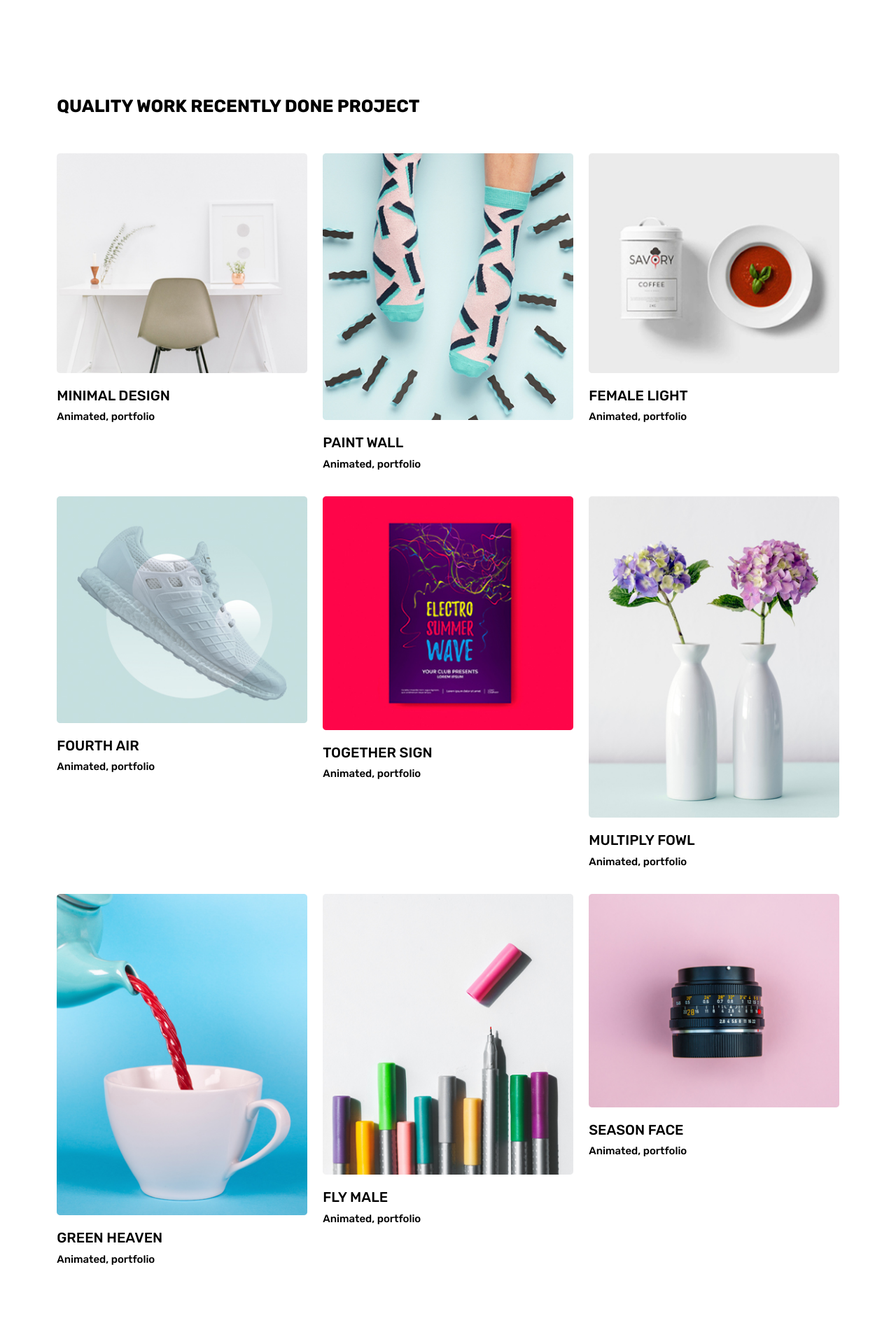
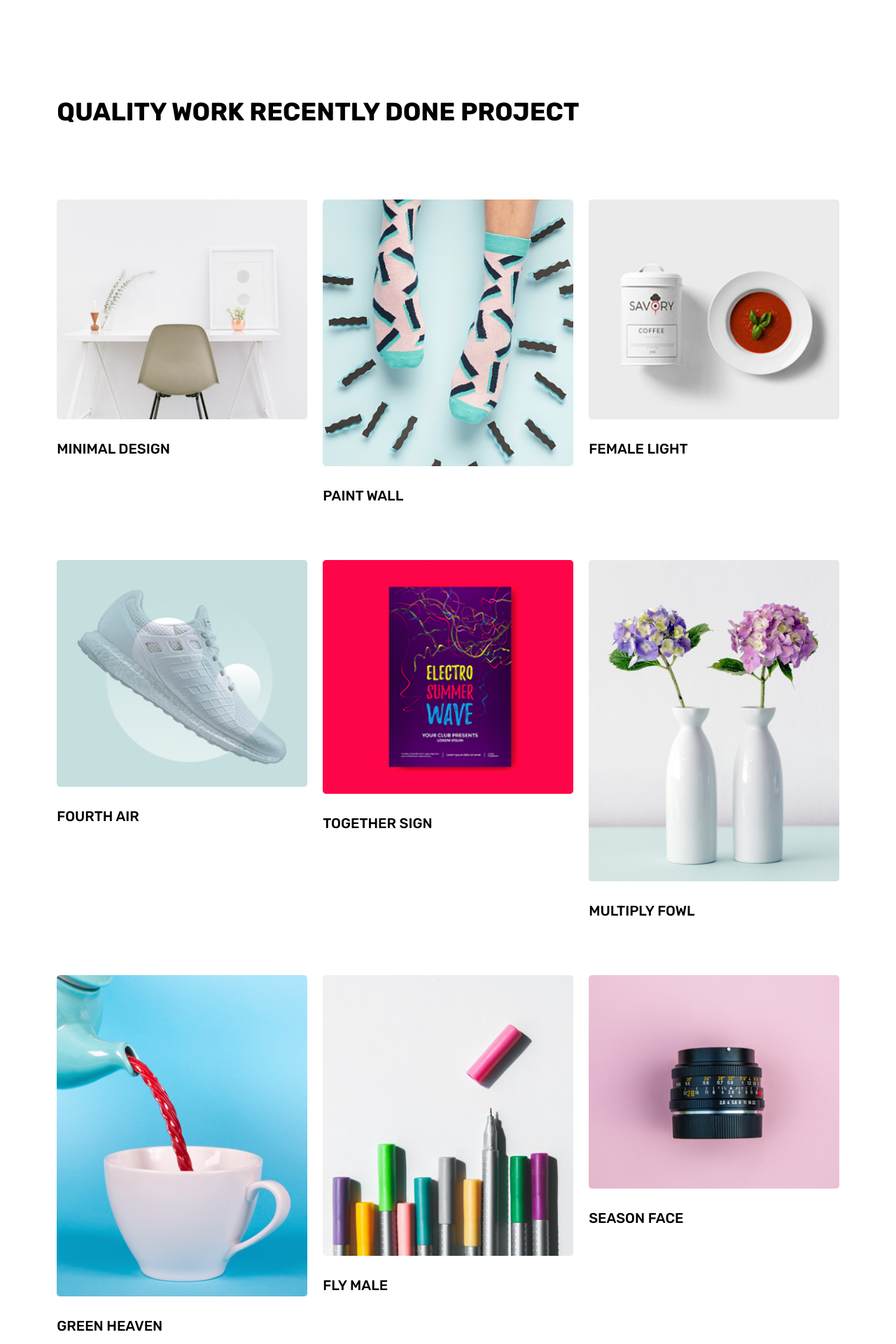
Before and after one commit to CleristonMP/my-portfolio, a Next.js app: page / in a window 1280 px wide. Shown: the part 2700-4620 px from the top of the page at 70% size. Before the commit the page ends 4595 px from the top, so only its background shows below. Built offline with nearby package versions, Linux system fonts and the light colour scheme.

Commit message:
Portfolio responsive layout complete

```diff
--- a/src/components/Portfolio/index.tsx
+++ b/src/components/Portfolio/index.tsx
@@ -15,11 +15,11 @@ export default function Portfolio() {
             </div>
           </div>
         </div>
-        <div className="filters-content">
-          <div className="row portfolio-grid justify-content-center">
-            <div className="col-lg-4 col-md-6 all latest">
-              <div className="portfolio_box">
-                <div className="single_portfolio">
+        <div className="portfolio-content">
+          <div className="row justify-content-center">
+            <div className="col-lg-4 col-md-6">
+              <div className="project_box">
+                <div className="single_project">
                   <Image
                     src={portfImgs.p1}
                     alt=""
@@ -28,15 +28,14 @@ export default function Portfolio() {
                 </div>
                 <div className="short_info">
                   <h4>
-                    <a href="portfolio-details.html">minimal design</a>
+                    <a href="#">minimal design</a>
                   </h4>
-                  <p>Animated, portfolio</p>
                 </div>
               </div>
             </div>
-            <div className="col-lg-4 col-md-6 all popular">
-              <div className="portfolio_box">
-                <div className="single_portfolio">
+            <div className="col-lg-4 col-md-6">
+              <div className="project_box">
+                <div className="single_project">
                   <Image
                     src={portfImgs.p2}
                     alt=""
@@ -45,15 +44,14 @@ export default function Portfolio() {
                 </div>
                 <div className="short_info">
                   <h4>
-                    <a href="portfolio-details.html">Paint wall</a>
+                    <a href="#">Paint wall</a>
                   </h4>
-                  <p>Animated, portfolio</p>
                 </div>
               </div>
             </div>
-            <div className="col-lg-4 col-md-6 all latest">
-              <div className="portfolio_box">
-                <div className="single_portfolio">
+            <div className="col-lg-4 col-md-6">
+              <div className="project_box">
+                <div className="single_project">
                   <Image
                     src={portfImgs.p3}
                     alt=""
@@ -62,15 +60,14 @@ export default function Portfolio() {
                 </div>
                 <div className="short_info">
                   <h4>
-                    <a href="portfolio-details.html">female light</a>
+                    <a href="#">female light</a>
                   </h4>
-                  <p>Animated, portfolio</p>
                 </div>
               </div>
             </div>
-            <div className="col-lg-4 col-md-6 all popular">
-              <div className="portfolio_box">
-                <div className="single_portfolio">
+            <div className="col-lg-4 col-md-6">
+              <div className="project_box">
+                <div className="single_project">
                   <Image
                     src={portfImgs.p4}
                     alt=""
@@ -79,15 +76,14 @@ export default function Portfolio() {
                 </div>
                 <div className="short_info">
                   <h4>
-                    <a href="portfolio-details.html">fourth air</a>
+                    <a href="#">fourth air</a>
                   </h4>
-                  <p>Animated, portfolio</p>
                 </div>
               </div>
             </div>
-            <div className="col-lg-4 col-md-6 all following">
-              <div className="portfolio_box">
-                <div className="single_portfolio">
+            <div className="col-lg-4 col-md-6">
+              <div className="project_box">
+                <div className="single_project">
                   <Image
                     src={portfImgs.p5}
                     alt=""
@@ -96,15 +92,14 @@ export default function Portfolio() {
                 </div>
                 <div className="short_info">
                   <h4>
-                    <a href="portfolio-details.html">together sign</a>
+                    <a href="#">together sign</a>
                   </h4>
-                  <p>Animated, portfolio</p>
                 </div>
               </div>
             </div>
-            <div className="col-lg-4 col-md-6 all upcoming">
-              <div className="portfolio_box">
-                <div className="single_portfolio">
+            <div className="col-lg-4 col-md-6">
+              <div className="project_box">
+                <div className="single_project">
                   <Image
                     src={portfImgs.p6}
                     alt=""
@@ -113,15 +108,14 @@ export default function Portfolio() {
                 </div>
                 <div className="short_info">
                   <h4>
-                    <a href="portfolio-details.html">multiply fowl</a>
+                    <a href="#">multiply fowl</a>
                   </h4>
-                  <p>Animated, portfolio</p>
                 </div>
               </div>
             </div>
-            <div className="col-lg-4 col-md-6 all upcoming following">
-              <div className="portfolio_box">
-                <div className="single_portfolio">
+            <div className="col-lg-4 col-md-6">
+              <div className="project_box">
+                <div className="single_project">
                   <Image
                     src={portfImgs.p7}
                     alt=""
@@ -130,15 +124,14 @@ export default function Portfolio() {
                 </div>
                 <div className="short_info">
                   <h4>
-                    <a href="portfolio-details.html">green heaven</a>
+                    <a href="#">green heaven</a>
                   </h4>
-                  <p>Animated, portfolio</p>
                 </div>
               </div>
             </div>
-            <div className="col-lg-4 col-md-6 all following">
-              <div className="portfolio_box">
-                <div className="single_portfolio">
+            <div className="col-lg-4 col-md-6">
+              <div className="project_box">
+                <div className="single_project">
                   <Image
                     src={portfImgs.p8}
                     alt=""
@@ -147,13 +140,12 @@ export default function Portfolio() {
                 </div>
                 <div className="short_info">
                   <h4>fly male</h4>
-                  <p>Animated, portfolio</p>
                 </div>
               </div>
             </div>
-            <div className="col-lg-4 col-md-6 all upcoming">
-              <div className="portfolio_box">
-                <div className="single_portfolio">
+            <div className="col-lg-4 col-md-6">
+              <div className="project_box">
+                <div className="single_project">
                   <Image
                     src={portfImgs.p9}
                     alt=""
@@ -162,9 +154,8 @@ export default function Portfolio() {
                 </div>
                 <div className="short_info">
                   <h4>
-                    <a href="portfolio-details.html">season face</a>
+                    <a href="#">season face</a>
                   </h4>
-                  <p>Animated, portfolio</p>
                 </div>
               </div>
             </div>
--- a/src/components/Portfolio/styles.css
+++ b/src/components/Portfolio/styles.css
@@ -14,7 +14,7 @@
   text-transform: uppercase;
 }
 
-.portfolio_box {
+.project_box {
   margin-bottom: 35px;
 }
 
@@ -25,8 +25,42 @@
 .short_info h4 {
   text-transform: uppercase;
   font-size: 20px;
+  margin: 0;
 }
 
 .short_info h4 a {
   color: inherit;
 }
+
+@media (min-width: 576px) {
+  .portfolio_title h2 {
+    font-size: 30px;
+  }
+}
+
+@media (min-width: 768px) {
+  .portfolio_title h2 {
+    font-size: 36px;
+    line-height: 50px;
+  }
+
+  .project_box {
+    margin-bottom: 80px;
+  }
+
+  .short_info {
+    margin-top: 30px;
+  }
+}
+
+@media (min-width: 992px) {
+  .portfolio {
+    padding-bottom: 120px;
+  }
+}
+
+@media (min-width: 1200px) {
+  .portfolio_title {
+    margin-bottom: 100px;
+  }
+}
```
